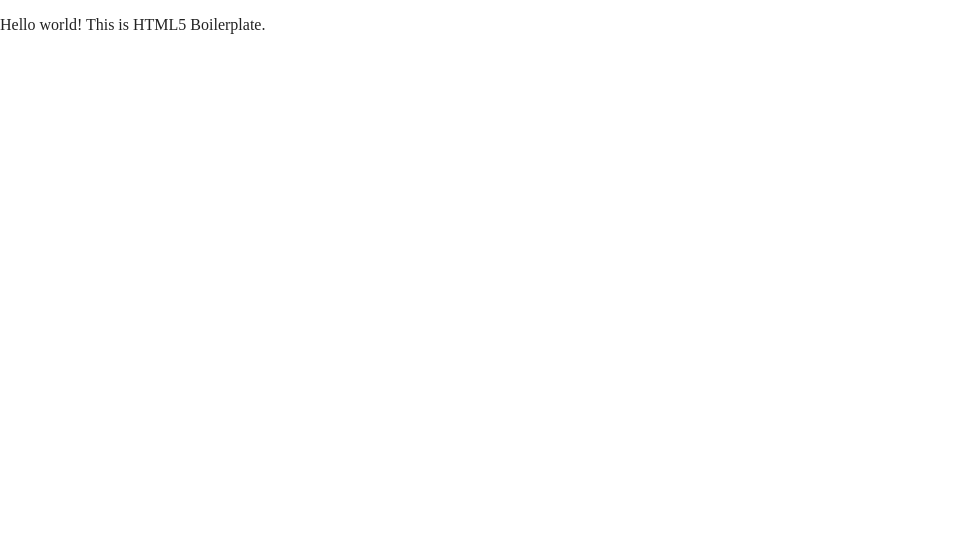
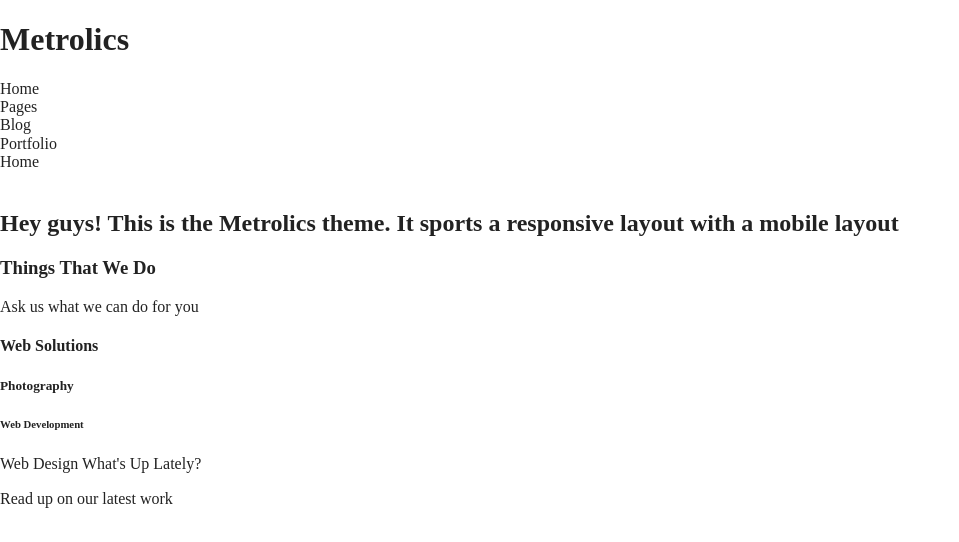
Before and after one commit to msyukurrr/metrolics_assignment, a website built with Parcel: page index.html in a window 1280 px wide. Shown: the whole page, without its empty margins (0-959 px from the left). Built offline with nearby package versions, Linux system fonts and the light colour scheme.

Commit message:
added 1st half of html content

```diff
--- a/index.html
+++ b/index.html
@@ -25,7 +25,25 @@
 <body>
 
   <!-- Add your site or application content here -->
-  <p>Hello world! This is HTML5 Boilerplate.</p>
+  <h1> Metrolics</h1>
+  <div> Home </div>
+  <div> Pages </div>
+  <div> Blog </div>
+  <div> Portfolio </div>
+  <div> Home </div>
+  <div> <img src=""> </div>
+  <h2> Hey guys! This is the Metrolics theme. It sports a responsive layout with a mobile layout</h2>
+  <h3> Things That We Do</h3>
+  <p> Ask us what we can do for you</p>
+  <h4> Web Solutions</h4>
+  <h5> Photography</h5>
+  <h6> Web Development</h6>
+  <h7> Web Design</h7>
+  <h8> What's Up Lately?</h8>
+  <p> Read up on our latest work</p>
+  <div> <img src=""> </div>
+  <div> <img src=""> </div>
+  <div> <img src=""> </div>
   <script src="js/vendor/modernizr-3.11.2.min.js"></script>
   <script src="js/plugins.js"></script>
   <script src="js/main.js"></script>
```
